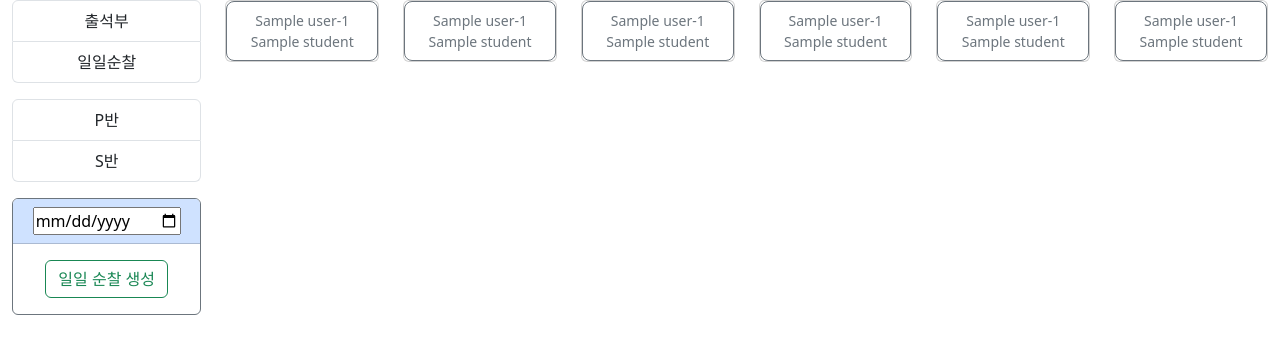
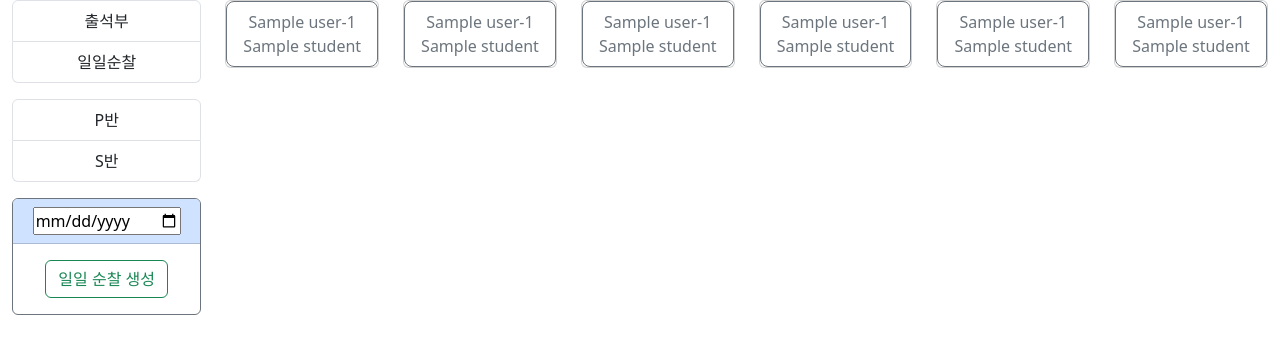
Before and after one commit to looosemycoool/orchardproject, a Django app: template templates/check/patrol_s_class.html in a window 1280 px wide. Shown: the part 104-458 px from the top of the page. Run offline with Django 4.2, Linux system fonts and the light colour scheme; the template is opened without the code that fills it: most values are stand-ins (such as "Sample title", 1, 10 or a date in 2020); some libraries are stand-ins or nearby versions; some web fonts are replaced.

Commit message:
폰트사이즈 수정

```diff
--- a/templates/check/patrol_s_class.html
+++ b/templates/check/patrol_s_class.html
@@ -11,7 +11,7 @@
                             {% for num in line1 %}
                                 {% if patrol.user.class_num == num %}
                                 <div class="card mb-2" style="max-width: 12rem;">
-                                    <button type="button"style="font-size:14px" class="btn btn-lg btn-outline-secondary" data-bs-toggle="modal" data-bs-target="#exampleModal{{ patrol.id }}" data-bs-whatever="{{ patrol.user.student }}">{{ patrol.user.class_name }}-{{ patrol.user.class_num }} {{ patrol.user.student }}</button>
+                                    <button type="button"style="font-size:16px" class="btn btn-lg btn-outline-secondary" data-bs-toggle="modal" data-bs-target="#exampleModal{{ patrol.id }}" data-bs-whatever="{{ patrol.user.student }}">{{ patrol.user.class_name }}-{{ patrol.user.class_num }} {{ patrol.user.student }}</button>
                                 </div>
                                 {% endif %}
                             {% endfor %}
@@ -24,7 +24,7 @@
                             {% for num in line2 %}
                                 {% if patrol.user.class_num == num %}
                                 <div class="card mb-2" style="max-width: 12rem;">
-                                    <button type="button" style="font-size:14px" class="btn btn-lg btn-outline-secondary" data-bs-toggle="modal" data-bs-target="#exampleModal{{ patrol.id }}" data-bs-whatever="{{ patrol.user.student }}">{{ patrol.user.class_name }}-{{ patrol.user.class_num }} {{ patrol.user.student }}</button>
+                                    <button type="button" style="font-size:16px" class="btn btn-lg btn-outline-secondary" data-bs-toggle="modal" data-bs-target="#exampleModal{{ patrol.id }}" data-bs-whatever="{{ patrol.user.student }}">{{ patrol.user.class_name }}-{{ patrol.user.class_num }} {{ patrol.user.student }}</button>
                                 </div>
                                 {% endif %}
                             {% endfor %}
@@ -36,7 +36,7 @@
                             {% for num in line3 %}
                                 {% if patrol.user.class_num == num %}
                                 <div class="card mb-2" style="max-width: 12rem;">
-                                    <button type="button" style="font-size:14px" class="btn btn-lg btn-outline-secondary" data-bs-toggle="modal" data-bs-target="#exampleModal{{ patrol.id }}" data-bs-whatever="{{ patrol.user.student }}">{{ patrol.user.class_name }}-{{ patrol.user.class_num }} {{ patrol.user.student }}</button>
+                                    <button type="button" style="font-size:16px" class="btn btn-lg btn-outline-secondary" data-bs-toggle="modal" data-bs-target="#exampleModal{{ patrol.id }}" data-bs-whatever="{{ patrol.user.student }}">{{ patrol.user.class_name }}-{{ patrol.user.class_num }} {{ patrol.user.student }}</button>
                                 </div>
                                 {% endif %}
                             {% endfor %}
@@ -48,7 +48,7 @@
                             {% for num in line4 %}
                                 {% if patrol.user.class_num == num %}
                                 <div class="card mb-2" style="max-width: 12rem;">
-                                    <button type="button" style="font-size:14px" class="btn btn-lg btn-outline-secondary" data-bs-toggle="modal" data-bs-target="#exampleModal{{ patrol.id }}" data-bs-whatever="{{ patrol.user.student }}">{{ patrol.user.class_name }}-{{ patrol.user.class_num }} {{ patrol.user.student }}</button>
+                                    <button type="button" style="font-size:16px" class="btn btn-lg btn-outline-secondary" data-bs-toggle="modal" data-bs-target="#exampleModal{{ patrol.id }}" data-bs-whatever="{{ patrol.user.student }}">{{ patrol.user.class_name }}-{{ patrol.user.class_num }} {{ patrol.user.student }}</button>
                                 </div>
                                 {% endif %}
                             {% endfor %}
@@ -60,7 +60,7 @@
                             {% for num in line5 %}
                                 {% if patrol.user.class_num == num %}
                                 <div class="card mb-2" style="max-width: 12rem;">
-                                    <button type="button" style="font-size:14px" class="btn btn-lg btn-outline-secondary" data-bs-toggle="modal" data-bs-target="#exampleModal{{ patrol.id }}" data-bs-whatever="{{ patrol.user.student }}">{{ patrol.user.class_name }}-{{ patrol.user.class_num }} {{ patrol.user.student }}</button>
+                                    <button type="button" style="font-size:16px" class="btn btn-lg btn-outline-secondary" data-bs-toggle="modal" data-bs-target="#exampleModal{{ patrol.id }}" data-bs-whatever="{{ patrol.user.student }}">{{ patrol.user.class_name }}-{{ patrol.user.class_num }} {{ patrol.user.student }}</button>
                                 </div>
                                 {% endif %}
                             {% endfor %}
@@ -72,7 +72,7 @@
                             {% for num in line6 %}
                                 {% if patrol.user.class_num == num %}
                                 <div class="card mb-2" style="max-width: 12rem;">
-                                    <button type="button" style="font-size:14px" class="btn btn-lg btn-outline-secondary" data-bs-toggle="modal" data-bs-target="#exampleModal{{ patrol.id }}" data-bs-whatever="{{ patrol.user.student }}">{{ patrol.user.class_name }}-{{ patrol.user.class_num }} {{ patrol.user.student }}</button>
+                                    <button type="button" style="font-size:16px" class="btn btn-lg btn-outline-secondary" data-bs-toggle="modal" data-bs-target="#exampleModal{{ patrol.id }}" data-bs-whatever="{{ patrol.user.student }}">{{ patrol.user.class_name }}-{{ patrol.user.class_num }} {{ patrol.user.student }}</button>
                                 </div>
                                 {% endif %}
                             {% endfor %}
```
Also changed, not shown: templates/check/patrol_p_class.html (+5 -5 lines).
